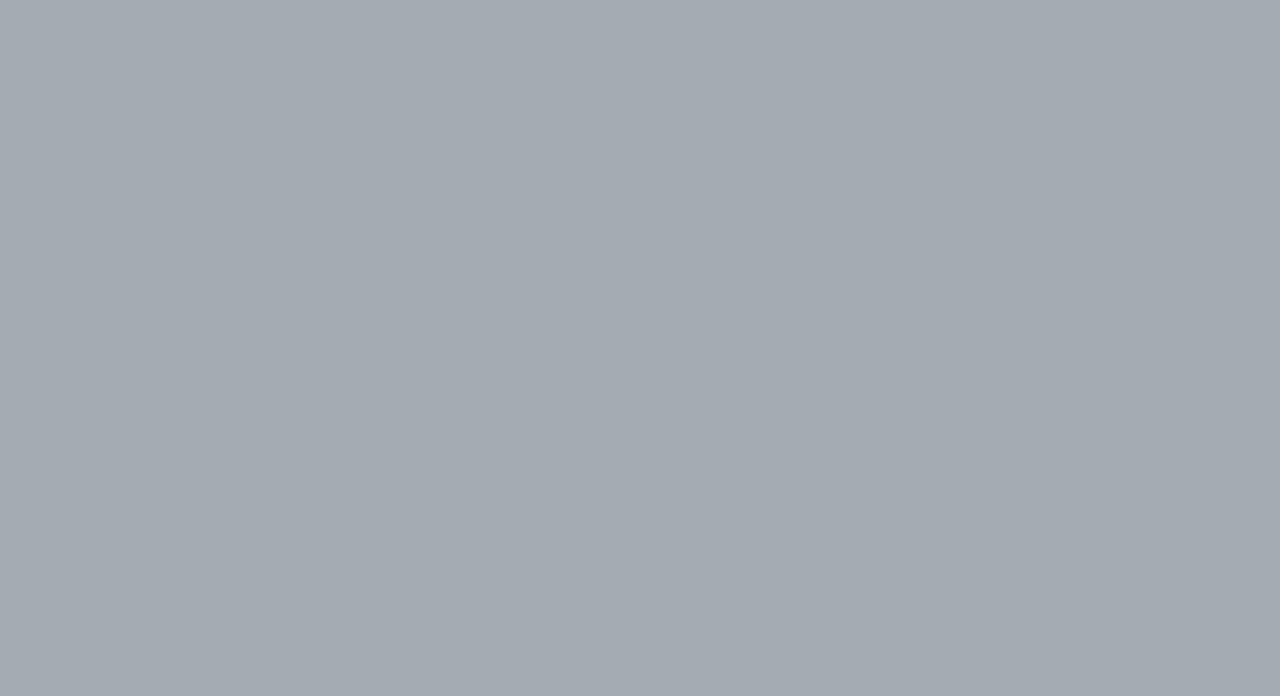
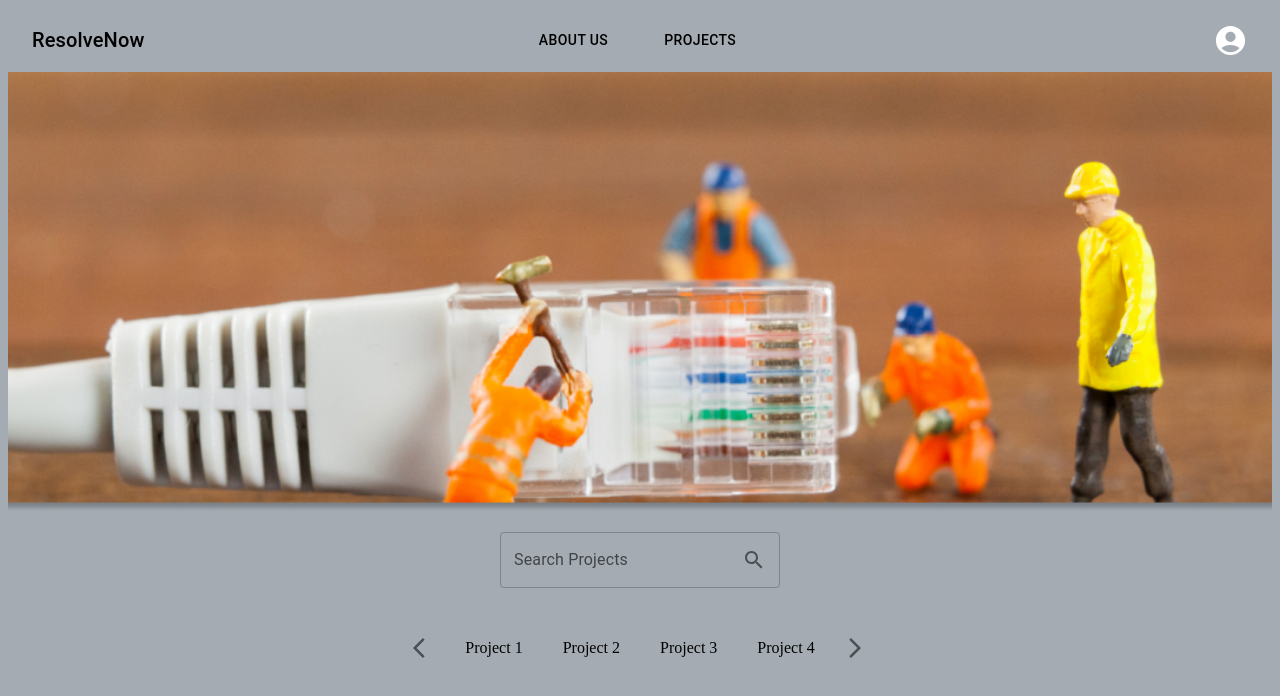
Before and after one commit to ines15ayari/SCMS-authentication, a React (Create React App) app in the folder client/: page /projects in a window 1280 px wide. Shown: the top 696 px of the page. Built offline with nearby package versions, Linux system fonts and the light colour scheme.

Commit message:
added prjects page

```diff
--- a/client/src/App.js
+++ b/client/src/App.js
@@ -2,6 +2,7 @@ import { BrowserRouter } from 'react-router-dom';
 import { BrowserRouter as Router, Route, Switch } from 'react-router-dom';
 import Home from './components/HomePage/Home';
 import SignIn from './components/SignIn/signIn';
+import Projects from './components/ProjectsPage/Projects'
 
 function App() {
   return (
@@ -9,6 +10,7 @@ function App() {
      <Switch>
         <Route exact path="/" component={Home} />
         <Route exact path="/login" component={SignIn} />
+        <Route exact path="/projects" component={Projects}/>
 
       </Switch>
     </BrowserRouter>
--- a/client/src/components/NavBar/NavBar.css
+++ b/client/src/components/NavBar/NavBar.css
@@ -5,30 +5,45 @@
 .MuiToolbar-root {
   justify-content: space-between;
 }
-  .button-container {
-    display: flex;
-    justify-content: space-between;
+.page-title {
+  color: black;
+  font-weight: bold;
+  flex-grow: 1;
 }
 
-  .btn {
-    background-color: #F29913;
-    color: #fff;
-    border: none;
-    padding: 11px 26px;
-    border-radius: 5px;
-    cursor: pointer;
-  }
-  .button-container {
+.nav-links-container {
   display: flex;
-    justify-content: flex-start;
-    align-items: center;
-    margin-left: 10px;
-    margin-right: 0%;
+  justify-content: center;
+  flex-grow: 1;
+  margin-left: -900px;
 }
 
-  .button-container button:first-child {
-    margin-right: 30px;
+.nav-link {
+  color: black;
+  text-decoration: none;
+  margin: 0 10px;
+  cursor: pointer;
+  transition: color 0.3s, background-color 0.3s;
+  padding: 5px 10px;
+  border-radius: 5px;
 }
-  .formField:not(:first-child) {
-    margin-top: 16px;
+
+.nav-link:hover {
+  color: #333;
+  background-color: rgba(255, 255, 255, 0.3);
 }
+
+.sign-in-btn {
+  color: black;
+  text-transform: none;
+  font-weight: bold;
+  transition: background-color 0.3s;
+}
+
+.sign-in-btn:hover {
+  background-color: #f5a045;
+}
+
+.app-bar {
+  display: none;
+}
--- a/client/src/components/NavBar/NavBar.js
+++ b/client/src/components/NavBar/NavBar.js
@@ -1,40 +1,123 @@
-import * as React from 'react';
-import AppBar from '@mui/material/AppBar';
-import Box from '@mui/material/Box';
-import Toolbar from '@mui/material/Toolbar';
-import Typography from '@mui/material/Typography';
-import Button from '@mui/material/Button';
-import './NavBar.css';
+// NavBar.js
+import React, { useState } from "react";
+import {
+  AppBar,
+  Toolbar,
+  Typography,
+  Button,
+  Menu,
+  MenuItem,
+} from "@mui/material";
+import { Link } from "react-router-dom";
+import { AccountCircle } from "@mui/icons-material";
+import "./NavBar.css";
 
-import { Link } from 'react-router-dom';
+// Add the "isProjectsPage" prop to the NavBar component
+const NavBar = ({ isAuthenticated = false, isProjectsPage = false }) => {
+  const [anchorEl, setAnchorEl] = useState(null);
 
+  const handleProfileMenuOpen = (event) => {
+    setAnchorEl(event.currentTarget);
+  };
 
-export default function ButtonAppBar() {
+  const handleProfileMenuClose = () => {
+    setAnchorEl(null);
+  };
+
+  const handleLogout = () => {
+    // Add your logout logic here
+    setAnchorEl(null);
+  };
+
   return (
-    <Box sx={{ flexGrow: 1 }}>
-      <AppBar position="static">
-
+    <AppBar
+      position="static"
+      style={{ backgroundColor: "#A4ABB2" }}
+      className="app-bar"
+    >
       <Toolbar>
-
-        <Typography variant="h6" component="div" sx={{ flexGrow: 1, fontFamily: 'Inter, sans-serif', color: 'black',fontWeight:"bold", marginLeft:"20px" }}>
+        <Typography variant="h6" className="page-title">
           ResolveNow
         </Typography>
-          <Box sx={{ display: 'flex', alignItems: 'center' , marginRight:"400px", fontWeight:"bold"}}>
-            <Link to="/" style={{ textDecoration: 'none', color: 'black', fontFamily: 'Inter, sans-serif', marginRight: '80px' }}>
+        <div className="nav-links-container">
+          {/* Only render the "Home" button if the "isProjectsPage" prop is set to false */}
+          {!isProjectsPage && (
+            <Button
+              style={{ color: "black", marginRight: "40px" }}
+              component={Link}
+              to="/"
+              variant="text"
+              className="nav-link"
+            >
               Home
-            </Link>
-            <Link to="/about" style={{ textDecoration: 'none', color: 'black', fontFamily: 'Inter, sans-serif' }}>
+            </Button>
+          )}
+          <Button
+            style={{ color: "black", marginRight: "40px" }}
+            component={Link}
+            to="/about"
+            variant="text"
+            className="nav-link"
+          >
             About Us
-            </Link>
-          </Box>
-          <div className="button-container" >
-          <Link to="/login" >
-            <Button className='btn' className="login-button" color="inherit">Sign In</Button>
-          </Link>
+          </Button>
+          {isAuthenticated && isProjectsPage && (
+            <>
+              <Button
+                style={{ color: "black", marginRight: "40px" }}
+                component={Link}
+                to="/projects"
+                variant="text"
+                className="nav-link"
+              >
+                Projects
+              </Button>
+            </>
+          )}
         </div>
-
+        {isAuthenticated && isProjectsPage ? (
+          <>
+            <AccountCircle
+              fontSize="large"
+              onClick={handleProfileMenuOpen}
+              style={{ cursor: "pointer" }}
+            />
+            <Menu
+              anchorEl={anchorEl}
+              open={Boolean(anchorEl)}
+              onClose={handleProfileMenuClose}
+              MenuProps={{
+                anchorOrigin: { vertical: "bottom", horizontal: "center" },
+                transformOrigin: { vertical: "top", horizontal: "center" },
+                getContentAnchorEl: null,
+              }}
+            >
+              <MenuItem
+                component={Link}
+                to="/profile"
+                onClick={handleProfileMenuClose}
+              >
+                Profile
+              </MenuItem>
+              <MenuItem component={Link} to="/" onClick={handleLogout}>
+                Log out
+              </MenuItem>
+            </Menu>
+          </>
+        ) : (
+          <Button
+            component={Link}
+            to="/login"
+            variant="contained"
+            style={{ backgroundColor: "#F29913" }}
+            className="sign-in-btn"
+          >
+            Sign In
+          </Button>
+        )}
       </Toolbar>
     </AppBar>
-    </Box>
   );
-}
+};
+
+export default NavBar;
--- /dev/null
+++ b/client/src/components/ProjectsPage/Projects.css
@@ -0,0 +1,60 @@
+.Projects {
+    background-color: #A4ABB2;
+    min-height: 100vh;
+  }
+
+  #Image3 {
+    width: 100%;
+    height: 55vh;
+    display: block;
+    object-fit: cover;
+  }
+
+  .search-container {
+    display: flex;
+    justify-content: center;
+    padding: 20px 0;
+  }
+
+  .search-input {
+    width: 50%;
+  }
+
+  .projects-container {
+    display: flex;
+    justify-content: center;
+    align-items: center;
+    padding: 20px 0;
+  }
+
+  .arrow-left,
+  .arrow-right {
+    color: #000;
+  }
+  .project-item {
+    display: inline-block;
+    padding: 10px;
+    margin: 0 10px;
+    cursor: pointer;
+    text-decoration: none;
+    color: black;
+    transition: 0.3s;
+  }
+
+  .project-item:hover {
+    background-color: rgba(0, 0, 0, 0.1);
+  }
+  .search-input {
+    border-radius: 25px !important;
+    width: 100%;
+  }
+
+  .search-icon {
+    position: absolute;
+    right: 10px;
+    top: 50%;
+    transform: translateY(-50%);
+  }
+  body {
+    overflow: hidden;
+  }
--- /dev/null
+++ b/client/src/components/ProjectsPage/Projects.js
@@ -0,0 +1,95 @@
+import React, { useState, useEffect } from "react";
+import NavBar from "../NavBar/NavBar";
+import "./Projects.css";
+import { Box, Button, IconButton, TextField } from "@mui/material";
+import InputAdornment from "@mui/material/InputAdornment";
+import SearchIcon from "@mui/icons-material/Search";
+import ArrowBackIosIcon from "@mui/icons-material/ArrowBackIos";
+import ArrowForwardIosIcon from "@mui/icons-material/ArrowForwardIos";
+import Image3 from "./Image3.png";
+import { Link } from "react-router-dom";
+
+function Projects() {
+  const [search, setSearch] = useState("");
+  const [filteredProjects, setFilteredProjects] = useState([]);
+  const [currentSlice, setCurrentSlice] = useState(0);
+  const projectsPerPage = 4;
+  const isAuthenticated = true;
+
+  const projects = [
+    "Project 1",
+    "Project 2",
+    "Project 3",
+    "Project 4",
+    "Project 5",
+    "Project 6",
+    "Project 7",
+    "Project 8",
+    "Project 9",
+
+  ];
+
+  useEffect(() => {
+    setFilteredProjects(
+      projects.filter((project) =>
+        project.toLowerCase().includes(search.toLowerCase())
+      )
+    );
+  }, [search]);
+
+  const handleClickNext = () => {
+    if (currentSlice + projectsPerPage < filteredProjects.length) {
+      setCurrentSlice(currentSlice + projectsPerPage);
+    }
+  };
+
+  const handleClickPrev = () => {
+    if (currentSlice >= projectsPerPage) {
+      setCurrentSlice(currentSlice - projectsPerPage);
+    }
+  };
+
+  return (
+    <div className="Projects">
+      <NavBar isAuthenticated={isAuthenticated} isProjectsPage={true} />
+
+      <img id="Image3" src={Image3} alt="My Image" />
+
+      <Box className="search-container">
+        <Box className="search-input-container">
+          <TextField
+            label="Search Projects"
+            variant="outlined"
+            className="search-input"
+            value={search}
+            onChange={(e) => setSearch(e.target.value)}
+            InputProps={{
+              endAdornment: (
+                <InputAdornment position="end">
+                  <SearchIcon />
+                </InputAdornment>
+              ),
+            }}
+          />
+        </Box>
+      </Box>
+      <Box className="projects-container">
+        <IconButton className="arrow-left" onClick={handleClickPrev}>
+          <ArrowBackIosIcon />
+        </IconButton>
+        {filteredProjects
+          .slice(currentSlice, currentSlice + projectsPerPage)
+          .map((project, index) => (
+            <Link key={index} to={`/project/${index}`} className="project-item">
+              {project}
+            </Link>
+          ))}
+        <IconButton className="arrow-right" onClick={handleClickNext}>
+          <ArrowForwardIosIcon />
+        </IconButton>
+      </Box>
+    </div>
+  );
+}
+
+export default Projects;
--- a/client/src/components/SignIn/signIn.js
+++ b/client/src/components/SignIn/signIn.js
@@ -24,7 +24,7 @@ function SignIn() {
     })
     .catch((error) => {
       console.log(error);
-      const errorMsg = 'Wrong UserName or Password. Please Try Again.';
+      const errorMsg = 'Wrong User name or Password. Please Try Again.';
       setError(errorMsg);
     });
   };
```
Also changed, not shown: client/src/components/HomePage/Home.js (+31 -21 lines), client/src/components/ProjectsPage/Image3.png (added), client/src/index.js (line endings or trailing spaces). Lines whose indentation alone changed are shown as unchanged.
